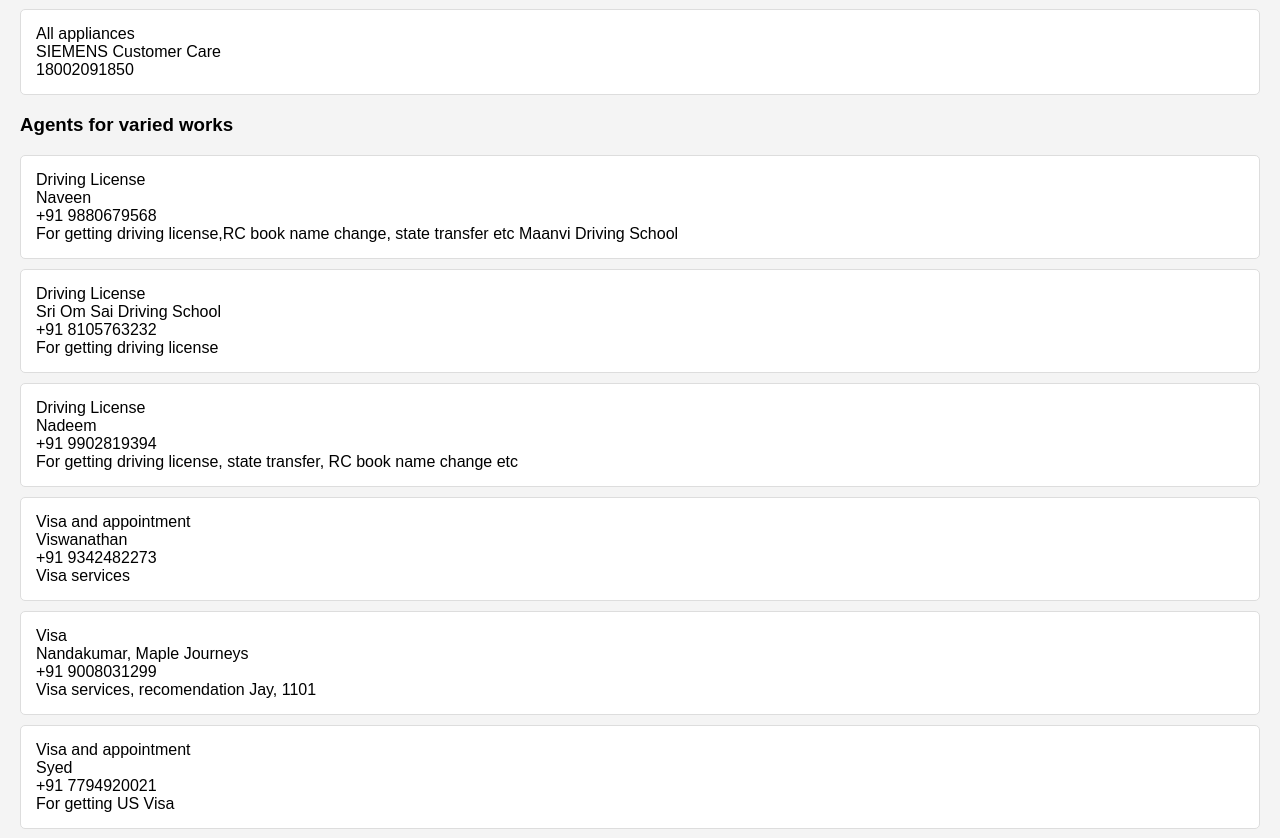
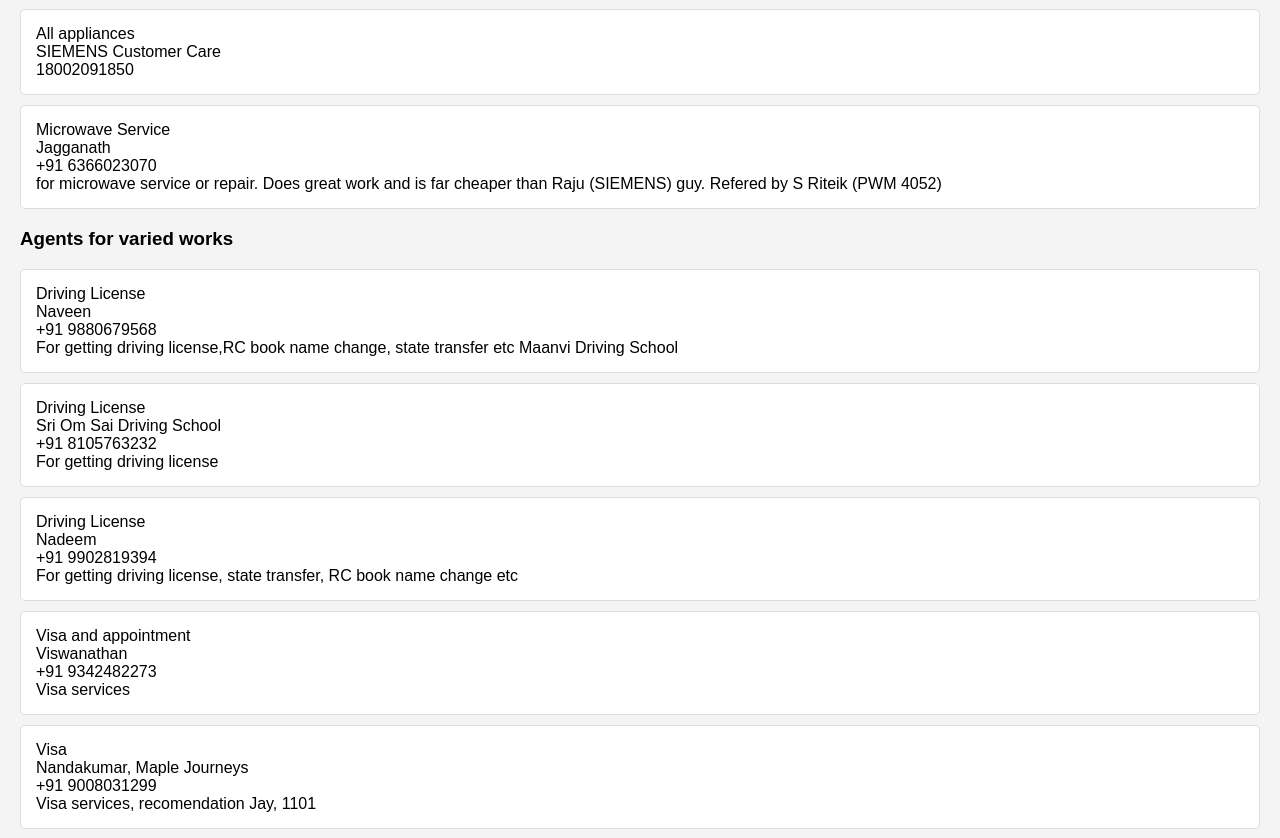
Before and after one commit to abhishanx-netizen/PWM_useful_Contacts, a plain HTML site: page index.html in a window 1280 px wide. Shown: the part 9989-10827 px from the top of the page. Drawn offline with Linux system fonts and the light colour scheme.

Commit message:
Update index.html

```diff
--- a/index.html
+++ b/index.html
@@ -188,6 +188,7 @@
 <div class="contact-card"><div class="Category">All appliances</div><div class="contact-name">Sunil</div><div class="contact-phone">+91 9019575271</div><div class="Notes"></div></div>
 <div class="contact-card"><div class="Category">All appliances</div><div class="contact-name">James</div><div class="contact-phone">+91 9972221230</div><div class="Notes">Guess he is not officially from SIEMENS</div></div>
 <div class="contact-card"><div class="Category">All appliances</div><div class="contact-name">SIEMENS Customer Care</div><div class="contact-phone">18002091850</div><div class="Notes"></div></div>
+<div class="contact-card"><div class="Category">Microwave Service</div><div class="contact-name">Jagganath</div><div class="contact-phone">+91 6366023070</div><div class="Notes">for microwave service or repair. Does great work and is far cheaper than Raju (SIEMENS) guy. Refered by S Riteik (PWM 4052)</div></div>
 
 
 <h3>Agents for varied works</h3>
```
